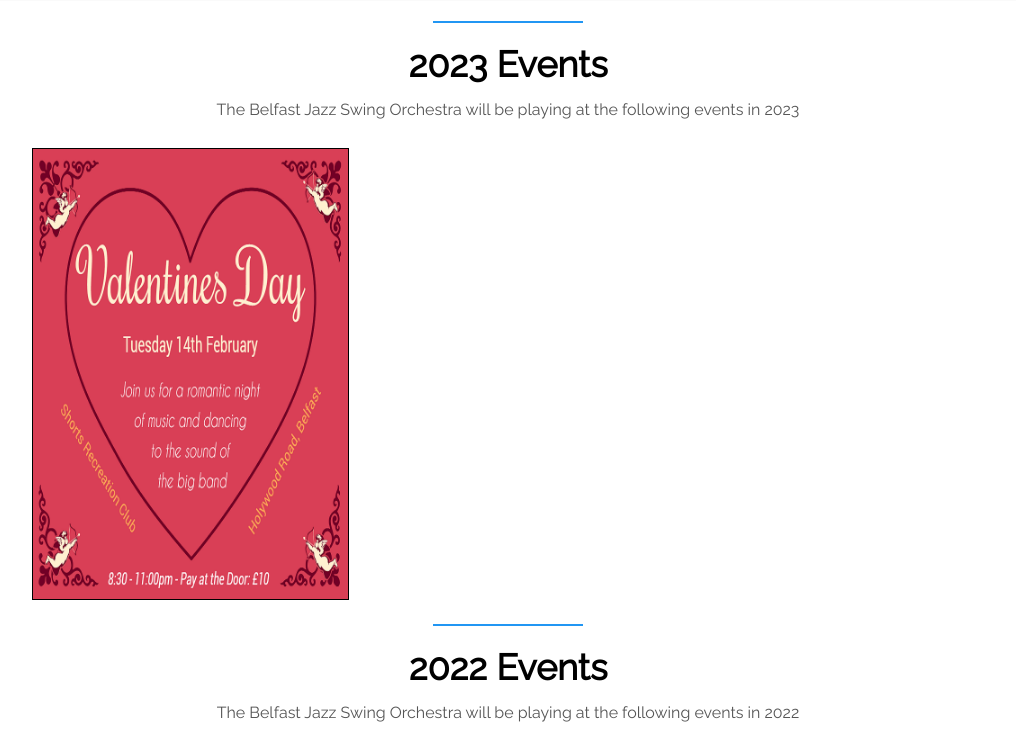
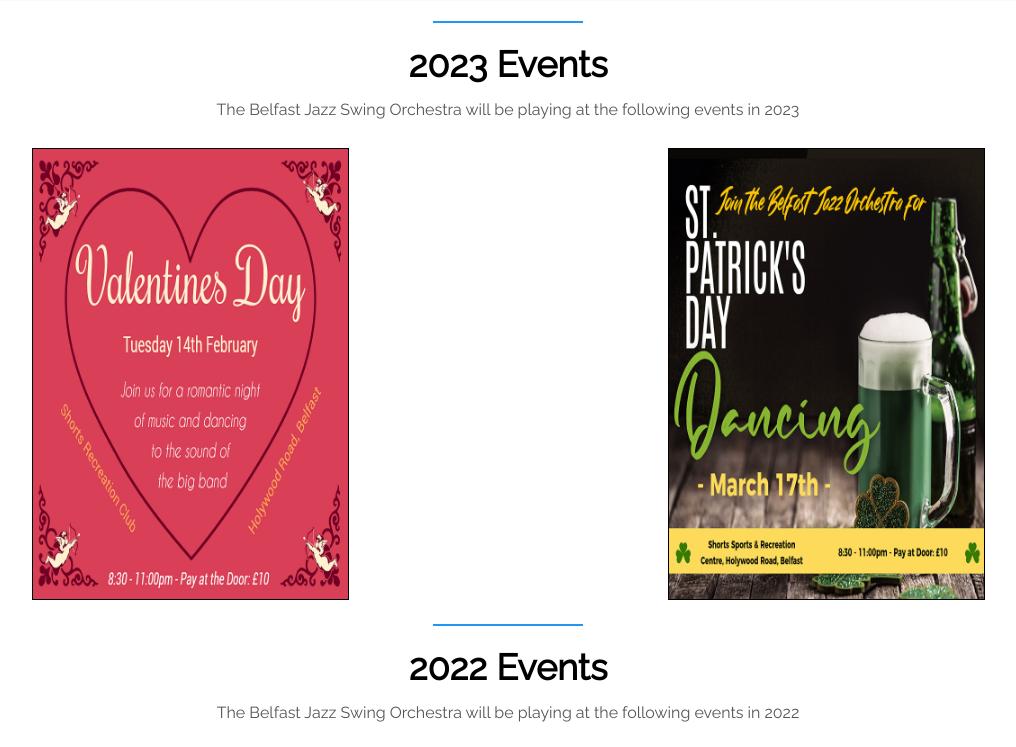
Before and after one commit to mboomer/belfast-jazz-orchestra, a PHP site: page / in a window 1280 px wide. Shown: the part 1887-2634 px from the top of the page, without its empty margins (132-1148 px from the left). Run offline with PHP 8.4, Linux system fonts and the light colour scheme; data that the repository does not hold is empty; some libraries are stand-ins or nearby versions.

Commit message:
Added St. Patricks Day Dance to upcoming events

```diff
--- a/index.php
+++ b/index.php
@@ -229,10 +229,16 @@
                 <p style="text-align: center;">The Belfast Jazz Swing Orchestra will be playing at the following events in 2023<br></p>
                 <br>
                 <div class="grid">
+
                         <p class="event-img">
                             <img src="img/Valentines-Day-2023.png" alt="Valentines Day Dance, at Shorts Recreation Center, Holywood Road">
                         </p>
-                </div>
+
+                        <p class="event-img">
+                            <img src="img/St-Patricks-Day-2023.png" alt="St. Patricks Day Dance, at Shorts Recreation Center, Holywood Road">
+                        </p>
+
+            </div>
             <hr>
 
             <h3 class="title">2022 Events</h3>
```
Also changed, not shown: img/St-Patricks-Day-2023.png (added).
